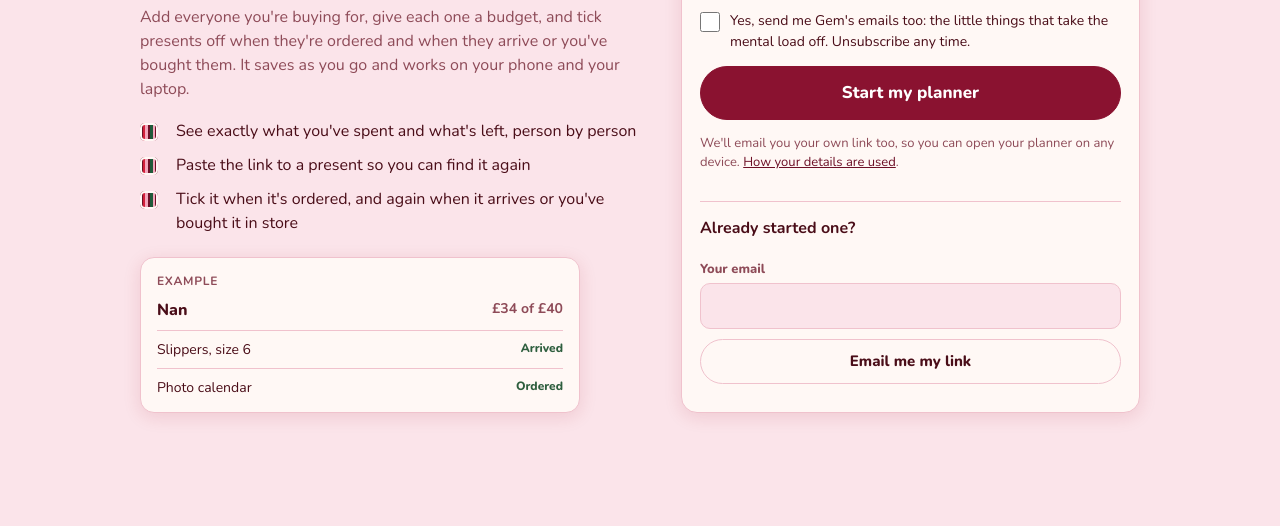
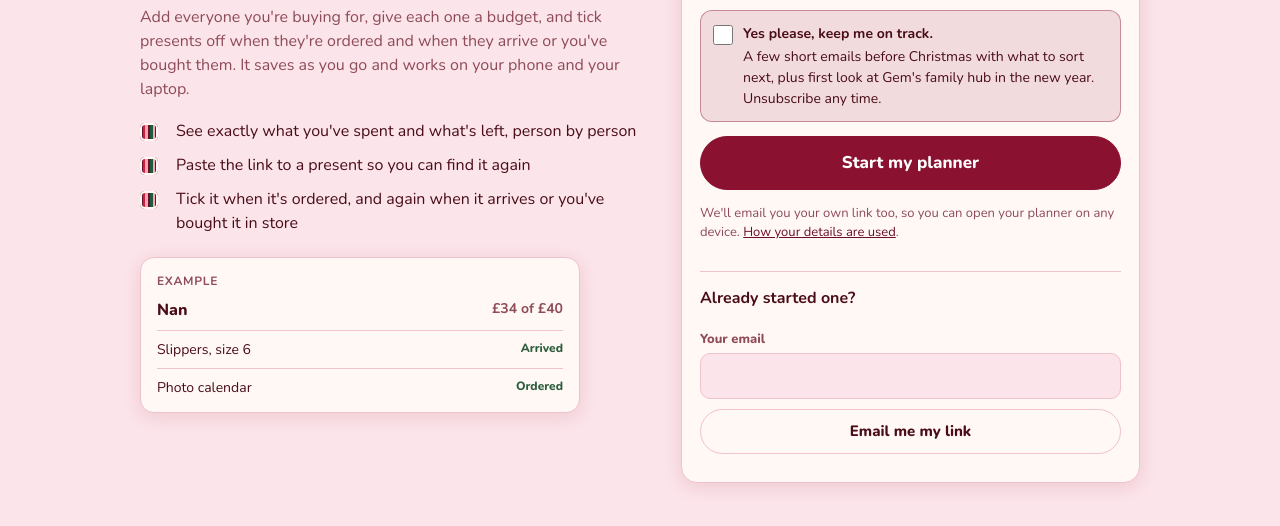
Before and after one commit to itsgemmahello-bit/itsgemma-planner, a website: page public/index.html in a window 1280 px wide. Shown: the part 266-792 px from the top of the page. Drawn offline with nearby package versions, Linux system fonts and the light colour scheme; no server answers.

Commit message:
Sign-up: clearer, highlighted opt-in for Gem's emails
Co-Authored-By: Claude Opus 5.5 <noreply@anthropic.com>
Claude-Session: https://claude.ai/code/session_01HBcHCi6uYcu2sJ42tdP13N

```diff
--- a/public/index.html
+++ b/public/index.html
@@ -77,6 +77,8 @@ input[type=text],input[type=email],input[type=number],input[type=url]{font:inher
 .mock .eg{font-size:12px;color:var(--muted);font-weight:700;letter-spacing:.06em;text-transform:uppercase}
 .check{display:grid;grid-template-columns:22px minmax(0,1fr);gap:8px;align-items:start;font-size:14px;color:var(--fg)}
 .check input{width:20px;height:20px;margin:2px 0 0;accent-color:var(--pink)}
+.check.optin{background:color-mix(in srgb,var(--pink) 12%,transparent);border:1px solid color-mix(in srgb,var(--pink) 40%,transparent);border-radius:12px;padding:12px}
+.check.optin strong{display:block;margin-bottom:2px}
 .hp{position:absolute;left:-9999px;width:1px;height:1px;overflow:hidden}
 
 /* Planner shell */
@@ -201,7 +203,7 @@ footer.foot{display:flex;justify-content:space-between;align-items:center;gap:10
       <form id="signup" class="card" style="box-shadow:none;border:0;padding:0;background:none" novalidate>
         <label class="f" for="su-name">First name<input id="su-name" name="name" type="text" autocomplete="given-name" maxlength="40" required></label>
         <label class="f" for="su-email">Email<input id="su-email" name="email" type="email" autocomplete="email" maxlength="200" required></label>
-        <label class="check" for="su-news"><input id="su-news" name="news" type="checkbox"><span>Yes, send me Gem's emails too: the little things that take the mental load off. Unsubscribe any time.</span></label>
+        <label class="check optin" for="su-news"><input id="su-news" name="news" type="checkbox"><span><strong>Yes please, keep me on track.</strong> A few short emails before Christmas with what to sort next, plus first look at Gem's family hub in the new year. Unsubscribe any time.</span></label>
         <div class="hp" aria-hidden="true"><label for="su-website">Leave this empty</label><input id="su-website" name="website" type="text" tabindex="-1" autocomplete="off"></div>
         <button class="btn primary big" id="su-go" type="submit">Start my planner</button>
         <p class="note">We'll email you your own link too, so you can open your planner on any device. <a href="/privacy.html">How your details are used</a>.</p>
```
